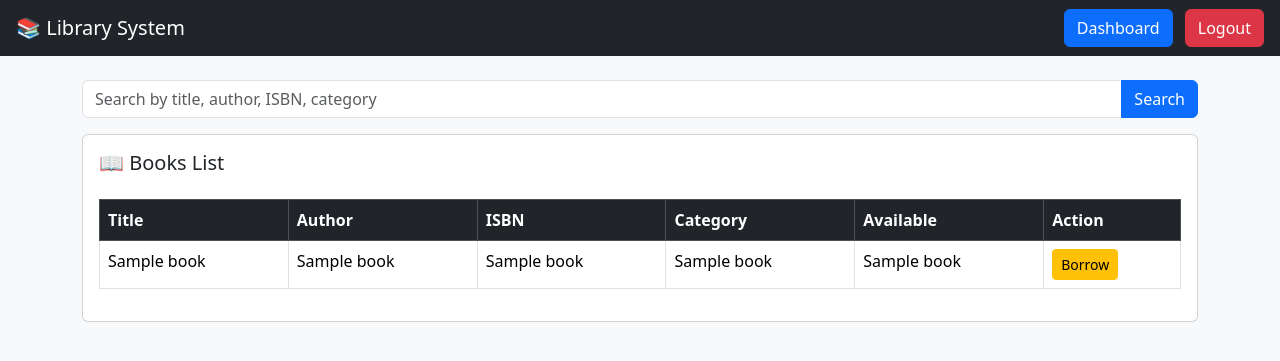
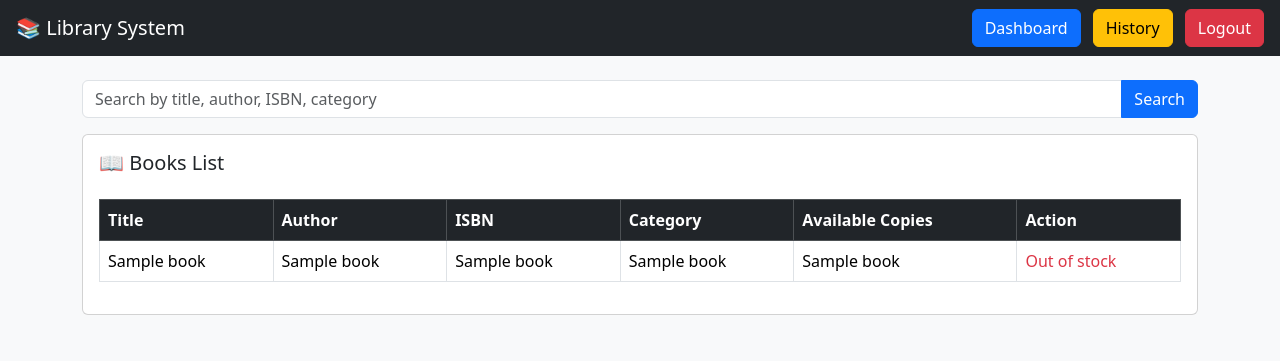
Before and after one commit to davidotieno13/library, a Flask app: template templates/index.html in a window 1280 px wide. Shown: the top 361 px of the page. Run offline with Flask 3, Linux system fonts and the light colour scheme; the template is opened without the code that fills it: most values are stand-ins (such as "Sample title", 1, 10 or a date in 2020).

Commit message:
fixed index UI and available copies display

```diff
--- a/templates/index.html
+++ b/templates/index.html
@@ -9,48 +9,58 @@
 
 <body class="bg-light">
 
-<!-- NAVBAR (THIS IS WHERE DASHBOARD BUTTON GOES SAFELY) -->
+<!-- NAVBAR -->
 <nav class="navbar navbar-dark bg-dark px-3">
     <span class="navbar-brand">📚 Library System</span>
 
     <div>
         <a href="/dashboard" class="btn btn-primary me-2">Dashboard</a>
+        <a href="/history" class="btn btn-warning me-2">History</a>
         <a href="/logout" class="btn btn-danger">Logout</a>
     </div>
 </nav>
 
 <div class="container mt-4">
 
-    <!-- ADD BOOK (ADMIN ONLY) -->
+    <!-- ADD BOOK -->
     {% if role == "admin" %}
     <div class="card p-3 mb-4">
         <h5>➕ Add New Book</h5>
 
         <form method="POST" action="/add" class="row g-2">
+
             <div class="col-md-3">
                 <input name="title" class="form-control" placeholder="Title" required>
             </div>
+
             <div class="col-md-3">
                 <input name="author" class="form-control" placeholder="Author" required>
             </div>
+
             <div class="col-md-2">
                 <input name="isbn" class="form-control" placeholder="ISBN" required>
             </div>
+
             <div class="col-md-2">
                 <input name="publisher" class="form-control" placeholder="Publisher">
             </div>
+
             <div class="col-md-2">
                 <input name="year" class="form-control" placeholder="Year">
             </div>
+
             <div class="col-md-2">
                 <input name="edition" class="form-control" placeholder="Edition">
             </div>
+
             <div class="col-md-2">
                 <input name="category" class="form-control" placeholder="Category">
             </div>
+
             <div class="col-md-2">
                 <input name="copies" class="form-control" placeholder="Copies" required>
             </div>
+
             <div class="col-md-2">
                 <input name="shelf" class="form-control" placeholder="Shelf Code">
             </div>
@@ -58,6 +68,7 @@
             <div class="col-md-2">
                 <button class="btn btn-success w-100">Add</button>
             </div>
+
         </form>
     </div>
     {% endif %}
@@ -70,7 +81,7 @@
         </div>
     </form>
 
-    <!-- BOOK TABLE -->
+    <!-- BOOK LIST -->
     <div class="card p-3">
         <h5>📖 Books List</h5>
 
@@ -81,7 +92,7 @@
                     <th>Author</th>
                     <th>ISBN</th>
                     <th>Category</th>
-                    <th>Available</th>
+                    <th>Available Copies</th>
                     <th>Action</th>
                 </tr>
             </thead>
@@ -96,7 +107,11 @@
                     <td>{{ book[9] }}</td>
 
                     <td>
+                        {% if book[9] > 0 %}
                         <a href="/borrow/{{ book[0] }}" class="btn btn-sm btn-warning">Borrow</a>
+                        {% else %}
+                        <span class="text-danger">Out of stock</span>
+                        {% endif %}
                     </td>
                 </tr>
                 {% endfor %}
```
